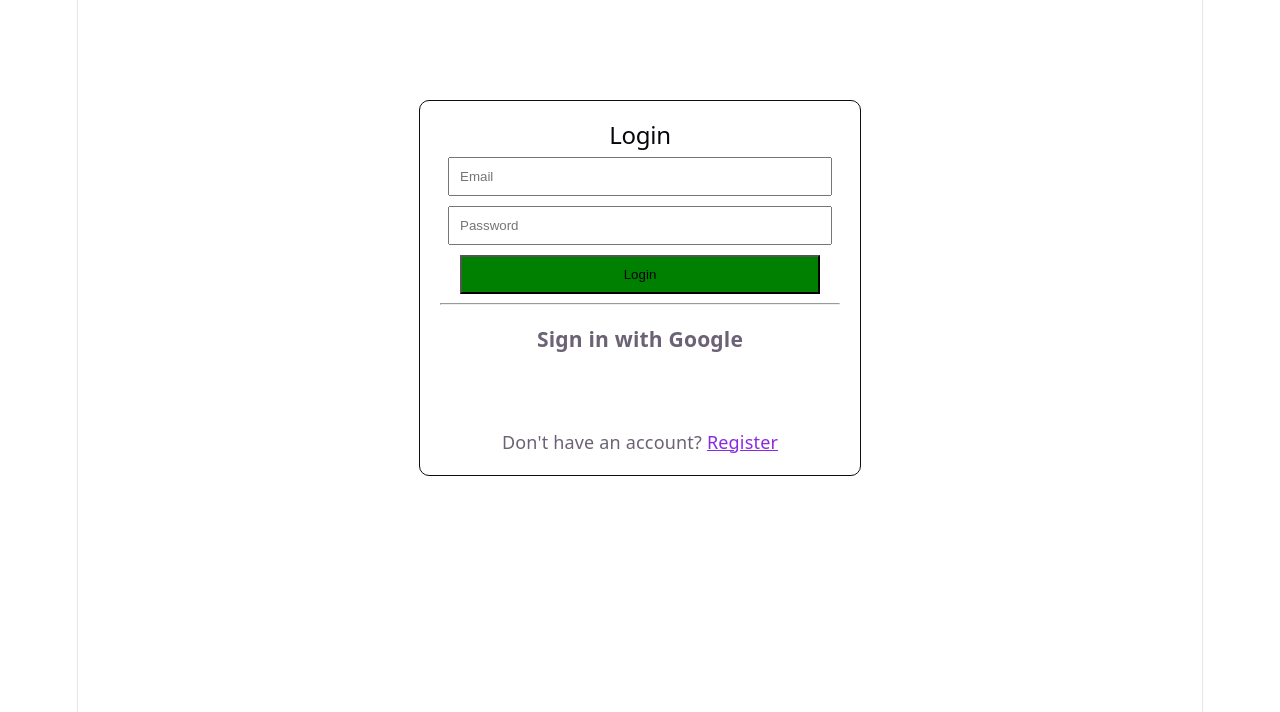
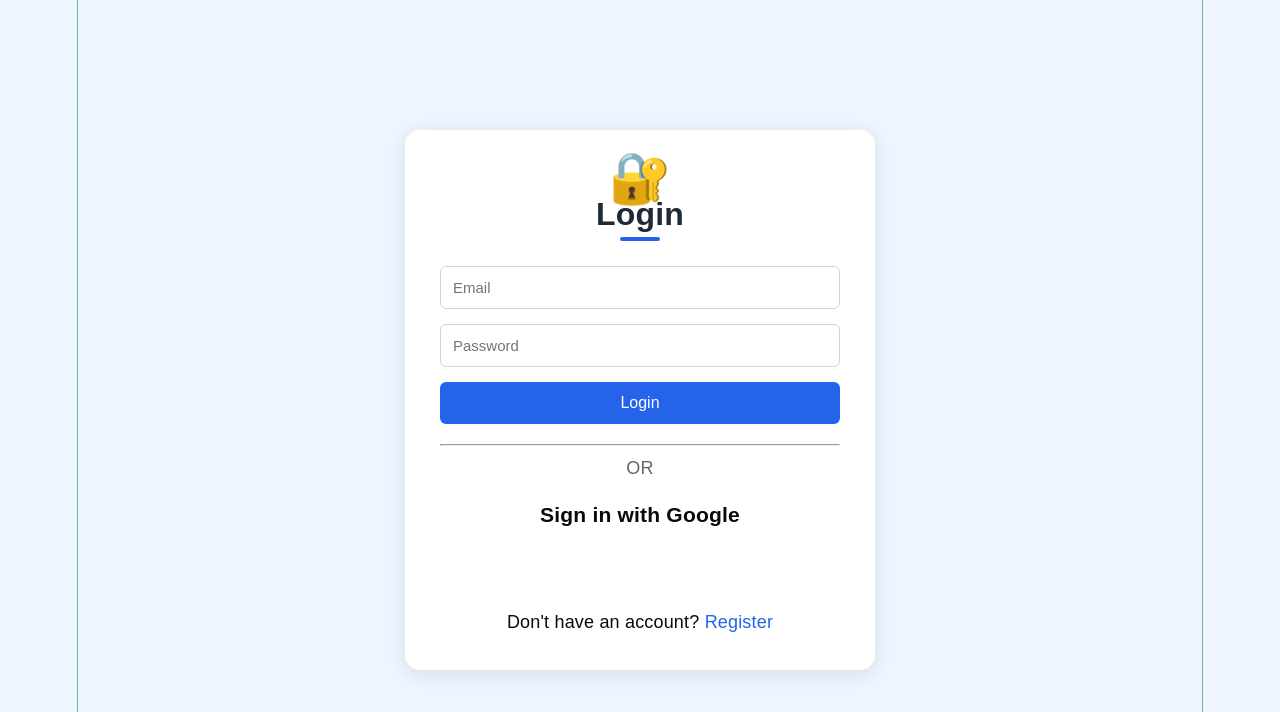
Before and after one commit to Kapilmahale/phonehost, a React (Vite) app in the folder client/: page /login in a window 1280 px wide. Shown: the top 712 px of the page. Built offline with nearby package versions, Linux system fonts and the light colour scheme.

Commit message:
Updated frontend UI and added react-icons

```diff
--- a/client/package.json
+++ b/client/package.json
@@ -15,6 +15,7 @@
     "axios": "^1.17.0",
     "react": "^19.2.6",
     "react-dom": "^19.2.6",
+    "react-icons": "^5.6.0",
     "react-router-dom": "^7.17.0"
   },
   "devDependencies": {
--- a/client/src/index.css
+++ b/client/src/index.css
@@ -30,7 +30,7 @@
   }
 }
 
-@media (prefers-color-scheme:dark) {
+@media (prefers-color-scheme:light) {
   :root {
     --text: #0a0a0a;
     --text-h: #111112;
--- /dev/null
+++ b/client/src/pages/Dashboard.css
@@ -0,0 +1,282 @@
+/* Global */
+
+body {
+  margin: 0;
+  padding: 0;
+  font-family: "Segoe UI", sans-serif;
+  background: #f5f7fc;
+}
+
+a {
+  text-decoration: none;
+}
+
+/* Dashboard Container */
+
+.dashboard {
+  max-width: 1100px;
+  margin: auto;
+  padding: 30px 20px;
+}
+
+/* Header */
+
+.hero {
+  text-align: center;
+  margin-bottom: 25px;
+}
+
+.hero h1 {
+  display: flex;
+  align-items: center;
+  justify-content: center;
+  gap: 15px;
+
+  font-size: 60px;
+  font-weight: 700;
+  color: #111827;
+
+  margin: 0;
+}
+
+.hero span {
+  color: #7c4dff;
+}
+
+/* Top Buttons */
+
+.top-actions {
+  display: flex;
+  justify-content: center;
+  align-items: center;
+  gap: 14px;
+  margin: 30px 0;
+  flex-wrap: wrap;
+}
+
+.file-btn {
+  display: flex;
+  align-items: center;
+  gap: 8px;
+
+  padding: 12px 22px;
+  border: 1px solid #8b5cf6;
+  border-radius: 10px;
+
+  background: white;
+  color: #6d28d9;
+
+  cursor: pointer;
+  font-weight: 600;
+  transition: 0.3s;
+}
+
+.file-btn:hover {
+  background: #f3f0ff;
+}
+
+.file-name {
+  color: #6b7280;
+  font-size: 15px;
+}
+
+.action-btn {
+  display: flex;
+  align-items: center;
+  gap: 8px;
+
+  padding: 12px 25px;
+  border-radius: 10px;
+  cursor: pointer;
+
+  font-size: 15px;
+  font-weight: 600;
+}
+
+.deploy-btn {
+  border: none;
+  color: white;
+  background: linear-gradient(
+    90deg,
+    #8b5cf6,
+    #6d28d9
+  );
+}
+
+.deploy-btn:hover {
+  opacity: 0.9;
+}
+
+.logout-btn {
+  background: white;
+  border: 1px solid #e5e7eb;
+  color: #374151;
+}
+
+.logout-btn:hover {
+  background: #f9fafb;
+}
+
+/* Section Titles */
+
+.section-title {
+  display: flex;
+  justify-content: center;
+  align-items: center;
+  gap: 10px;
+
+  font-size: 34px;
+  font-weight: 600;
+
+  color: #1f2937;
+  margin-bottom: 25px;
+}
+
+/* Stats Card */
+
+.stats-card {
+  background: white;
+  border-radius: 22px;
+
+  padding: 30px;
+
+  box-shadow:
+    0 2px 8px rgba(0,0,0,0.05);
+
+  margin-bottom: 40px;
+}
+
+.stats-heading {
+  text-align: center;
+  font-size: 22px;
+  font-weight: 700;
+
+  color: #111827;
+}
+
+.stats-line {
+  width: 45px;
+  height: 4px;
+
+  margin: 12px auto 30px;
+
+  background: #7c4dff;
+  border-radius: 999px;
+}
+
+.stats-grid {
+  display: flex;
+  justify-content: space-around;
+  align-items: center;
+}
+
+.stat-box {
+  text-align: center;
+  flex: 1;
+}
+
+.stat-box h3 {
+  color: #6b7280;
+  margin: 12px 0 8px;
+  font-size: 16px;
+}
+
+.stat-box p {
+  color: #7c4dff;
+  font-weight: 700;
+  font-size: 24px;
+  margin: 0;
+}
+
+/* Deployment Cards */
+
+.deployments {
+  margin-top: 20px;
+}
+
+.site-card {
+  background: white;
+
+  border-radius: 22px;
+
+  padding: 35px;
+
+  text-align: center;
+
+  box-shadow:
+    0 2px 8px rgba(0,0,0,0.05);
+
+  margin-bottom: 25px;
+}
+
+.site-card h3 {
+  font-size: 34px;
+  color: #111827;
+  margin-bottom: 20px;
+}
+
+.site-url {
+  color: #6b7280;
+  margin-bottom: 18px;
+
+  word-break: break-all;
+}
+
+.visit-link {
+  display: inline-flex;
+  align-items: center;
+  gap: 6px;
+
+  color: #7c4dff;
+  font-weight: 600;
+  margin-bottom: 20px;
+}
+
+.visit-link:hover {
+  text-decoration: underline;
+}
+
+/* Delete Button */
+
+.delete-btn {
+  padding: 12px 26px;
+
+  border-radius: 10px;
+
+  border: 1px solid #ef4444;
+  background: white;
+
+  color: #ef4444;
+
+  cursor: pointer;
+
+  display: inline-flex;
+  align-items: center;
+  gap: 8px;
+
+  font-weight: 600;
+
+  transition: 0.3s;
+}
+
+.delete-btn:hover {
+  background: #ef4444;
+  color: white;
+}
+
+/* Responsive */
+
+@media (max-width: 768px) {
+  .hero h1 {
+    font-size: 40px;
+  }
+
+  .stats-grid {
+    flex-direction: column;
+    gap: 25px;
+  }
+
+  .site-card h3 {
+    font-size: 24px;
+  }
+}
--- a/client/src/pages/Dashboard.jsx
+++ b/client/src/pages/Dashboard.jsx
@@ -1,5 +1,10 @@
 import { useEffect, useState } from "react";
 import axios from "axios";
+
+import "./Dashboard.css";
+
+import { FaRocket,FaServer,FaTrash,FaExternalLinkAlt,FaMicrochip, FaClock}
+ from "react-icons/fa";
 
 function Dashboard() {
 
@@ -89,86 +94,81 @@ function Dashboard() {
   };
 
   return (
-    <div
-      style={{
-        maxWidth: "900px",
-        margin: "auto",
-        padding: "20px"
-      }}
-    >
+  <div className="dashboard">
 
-      <h2>PhoneHost</h2>
+    <div className="section-title">
+      <FaServer /> PhoneHost
+    </div>
 
     {stats && (
-        <div
-          style={{
-            border: "1px solid #ddd",
-            padding: "15px",
-            borderRadius: "10px",
-            marginBottom: "20px"
-          }}
-        >
-          <h2>Server Stats</h2>
+      <div className="stats-card">
 
-          <p>
-            CPU Usage: {stats.cpu}%
-          </p>
+        <div className="stats-heading">
+          Server Stats
+        </div>
 
-          <p>
-            RAM Usage: {stats.ram}%
-          </p>
+        <div className="stats-line"></div>
 
-          <p>
-            Uptime: {stats.uptime}
-          </p>
+        <div className="stats-grid">
 
+          <div className="stat-box">
+            <FaMicrochip size={35}/>
+            <h3>CPU Usage</h3>
+            <p>{stats.cpu}%</p>
+          </div>
+
+          <div className="stat-box">
+            <FaMicrochip size={35}/>
+            <h3>RAM Usage</h3>
+            <p>{stats.ram}%</p>
+          </div>
+
+          <div className="stat-box">
+            <FaClock size={35}/>
+            <h3>Uptime</h3>
+            <p>{stats.uptime}</p>
+          </div>
+
+        </div>
       </div>
     )}
 
-      <h2>My Deployments</h2>
+    <div className="section-title">
+      My Deployments
+    </div>
 
-      {sites.length === 0 ? (
-        <p>No deployments found.</p>
-      ) : (
-        sites.map((site) => (
+    <div className="deployments">
+      {sites.map((site) => (
         <div
+          className="site-card"
           key={site._id}
-            style={{
-              border: "1px solid #ddd",
-              borderRadius: "10px",
-              padding: "15px",
-              marginBottom: "15px"
-            }}
         >
-
           <h3>{site.projectName}</h3>
 
-            <p>{site.deployedUrl}</p>
+          <p className="site-url">
+            {site.deployedUrl}
+          </p>
 
           <a
+            className="visit-link"
             href={site.deployedUrl}
             target="_blank"
             rel="noreferrer"
-              style={{color:"blueviolet"}}
           >
-              Visit Site
+            Visit Site <FaExternalLinkAlt />
           </a>
 
           <br />
-            <br />
 
           <button
-              onClick={() =>
-                deleteSite(site._id)
-              }
-              style={{background:"Red"}}
+            className="delete-btn"
+            onClick={() => deleteSite(site._id)}
           >
-              Delete
+            <FaTrash /> Delete
           </button>
-
         </div>
-        ))
-      )}
+      ))}
+    </div>
 
   </div>
 );
--- a/client/src/pages/Deploy.jsx
+++ b/client/src/pages/Deploy.jsx
@@ -1,5 +1,15 @@
 import { useState } from "react";
 import axios from "axios";
+
+import "./Dashboard.css";
+import { FaRocket} from "react-icons/fa";
+import {
+  HiOutlineDocumentText,
+  HiOutlinePaperAirplane,
+  HiOutlineArrowRightOnRectangle,
+} from "react-icons/hi2";
+
+
 
 const logout = () => {
   localStorage.removeItem("token");
@@ -38,24 +48,37 @@ function Deploy() {
     };
 
   return (
-    <div>
-      <h1>
-        Deploy Website
-      </h1>
+  <div className="top-actions">
 
-      <input type="file" onChange={(e) => setFile( e.target.files[0])}/>
+    <div className="hero">
+          <h1>
+            <FaRocket /> Deploy <span>Website</span>
+          </h1>
+        </div>
 
-      <button style={{background:"purple"}} onClick={deploySite}> Deploy </button>
+    <input
+      type="file"
+      onChange={(e) =>
+        setFile(e.target.files[0])
+      }
+    />
 
-      { url && (<a href={url} target="_blank" rel="noreferrer">
-      Open Website </a> )}
+    <button
+      className="action-btn deploy-btn"
+      onClick={deploySite}
+    >
+      Deploy
+    </button>
 
-      <button onClick={logout} color="red" style={{marginTop: "20px",marginLeft: "10px",}}>
+    <button
+      className="action-btn logout-btn"
+      onClick={logout}
+    >
       Logout
     </button>
 
-    </div>
-  );
+  </div>
+);
 }
 
 export default Deploy;
--- /dev/null
+++ b/client/src/pages/Login.css
@@ -0,0 +1,86 @@
+body {
+  margin: 0;
+  font-family: Arial, sans-serif;
+  background: #eef5ff;
+}
+
+.login-container {
+  min-height: 100vh;
+  display: flex;
+  justify-content: center;
+  align-items: center;
+}
+
+.login-card {
+  width: 400px;
+  background: white;
+  padding: 35px;
+  border-radius: 15px;
+  box-shadow: 0 4px 20px rgba(0,0,0,0.1);
+  text-align: center;
+}
+
+.login-icon {
+  font-size: 50px;
+  margin-bottom: 10px;
+}
+
+.login-title {
+  font-size: 32px;
+  font-weight: bold;
+  color: #1f2937;
+}
+
+.title-line {
+  width: 40px;
+  height: 4px;
+  background: #2563eb;
+  margin: 10px auto 25px;
+  border-radius: 10px;
+}
+
+.input-group {
+  margin-bottom: 15px;
+}
+
+.input-group input {
+  width: 100%;
+  padding: 12px;
+  border: 1px solid #cbd5e1;
+  border-radius: 6px;
+  font-size: 15px;
+  box-sizing: border-box;
+}
+
+.login-btn {
+  width: 100%;
+  padding: 12px;
+  border: none;
+  border-radius: 6px;
+  background: #2563eb;
+  color: white;
+  font-size: 16px;
+  cursor: pointer;
+}
+
+.login-btn:hover {
+  background: #1d4ed8;
+}
+
+.divider {
+  margin: 20px 0;
+  color: #666;
+}
+
+.google-section {
+  margin-bottom: 20px;
+}
+
+.register-link {
+  margin-top: 20px;
+}
+
+.register-link a {
+  color: #2563eb;
+  text-decoration: none;
+}
--- a/client/src/pages/Login.jsx
+++ b/client/src/pages/Login.jsx
@@ -2,10 +2,10 @@ import { useState } from "react";
 import axios from "axios";
 import { useNavigate, Link } from "react-router-dom";
 import {GoogleLogin} from "@react-oauth/google";
-
 import Dashboard from "./Dashboard";
 
-
+import { FaEnvelope, FaLock } from "react-icons/fa";
+import "./Login.css";
 
 function Login() {
   const navigate = useNavigate();
@@ -59,54 +59,58 @@ function Login() {
   };
 
   return (
-    <div style={{
-        maxWidth: "400px",
-        margin: "100px auto",
-        padding: "20px",
-        border: "1px solid #0d0d0d",
-        borderRadius: "10px",
-      }}
-    >
-      <h2>Login</h2>
+    <div className="login-container">
+      <div className="login-card">
+
+        <div className="login-icon">🔐</div>
+
+        <div className="login-title">Login</div>
+
+        <div className="title-line"></div>
 
         <form onSubmit={handleSubmit}>
-        <input name="email" placeholder="Email" value={form.email} onChange={handleChange}
-          style={{
-            width: "90%",
-            padding: "10px",
-            marginBottom: "10px",
-          }}
+          <div className="input-group">
+            <input
+              name="email"
+              placeholder="Email"
+              value={form.email}
+              onChange={handleChange}
             />
+          </div>
 
-        <input name="password" type="password" placeholder="Password"
-          value={form.password} onChange={handleChange}
-          style={{
-            width: "90%",
-            padding: "10px",
-            marginBottom: "10px",
-          }}
+          <div className="input-group">
+            <input
+              name="password"
+              type="password"
+              placeholder="Password"
+              value={form.password}
+              onChange={handleChange}
             />
+          </div>
 
-        <button type="submit" style={{ width: "90%", padding: "10px",background:"green"}}>
+          <button className="login-btn" type="submit">
             Login
           </button>
         </form>
 
+        <div className="divider">
           <hr />
+          <span>OR</span>
+        </div>
 
-      <h3> Sign in with Google </h3>
+        <div className="google-section">
+          <h3>Sign in with Google</h3>
+          <GoogleLogin
+            onSuccess={googleSuccess}
+            onError={() => console.log("Google Login Failed")}
+          />
+        </div>
 
-      <GoogleLogin onSuccess={googleSuccess}  onError={()=>{
-         console.log(
-           "Google Login Failed"
-         );
-       }}
-     />
+        <p className="register-link">
+          Don't have an account? <Link to="/register">Register</Link>
+        </p>
 
-      <p style={{ marginTop: "15px" }}>
-        Don't have an account?{" "}
-        <Link to="/register" style={{color:"blueviolet"}}> Register </Link>
-      </p>
+      </div>
     </div>
   );
 }
--- a/client/src/pages/Register.jsx
+++ b/client/src/pages/Register.jsx
@@ -1,6 +1,9 @@
 import { useState } from "react";
 import axios from "axios";
 import { Link, useNavigate } from "react-router-dom";
+
+import { FaEnvelope, FaLock } from "react-icons/fa";
+import "./Login.css";
 
 function Register() {
   const navigate = useNavigate();
@@ -34,20 +37,67 @@ function Register() {
     };
 
   return (
-    <form onSubmit={handleSubmit}>
+     <div className="login-container">
+      <div className="login-card">
 
-      <input name="name" placeholder="Name" onChange={handleChange}/>
+        <div className="login-icon">👤</div>
 
-      <input name="email" placeholder="Email"
-        onChange={handleChange} />
+        <div className="login-title">
+          Register
+        </div>
 
-      <input name="password" type="password" placeholder="Password" onChange={handleChange} />
+        <div className="title-line"></div>
 
-      <button> Register </button>
+        <form onSubmit={handleSubmit}>
 
-      <p> Already have an account? <Link to="/login"> Login </Link> </p>
+          <div className="input-group">
+            <input
+              type="text"
+              name="name"
+              placeholder="Name"
+              value={form.name}
+              onChange={handleChange}
+            />
+          </div>
 
-    </form>
+          <div className="input-group">
+            <input
+              type="email"
+              name="email"
+              placeholder="Email"
+              value={form.email}
+              onChange={handleChange}
+            />
+          </div>
+
+          <div className="input-group">
+            <input
+              type="password"
+              name="password"
+              placeholder="Password"
+              value={form.password}
+              onChange={handleChange}
+            />
+          </div>
+
+          <button
+            type="submit"
+            className="login-btn"
+          >
+            Register
+          </button>
+
+        </form>
+
+        <p className="register-link">
+          Already have an account?{" "}
+          <Link to="/login">
+            Login
+          </Link>
+        </p>
+
+      </div>
+    </div>
   );
 }
 
--- /dev/null
+++ b/package.json
@@ -0,0 +1,5 @@
+{
+  "dependencies": {
+    "react-icons": "^5.6.0"
+  }
+}
```
Also changed, not shown: 7 other files (tests, documents, lock files or other folders). Lines whose indentation alone changed are shown as unchanged.
